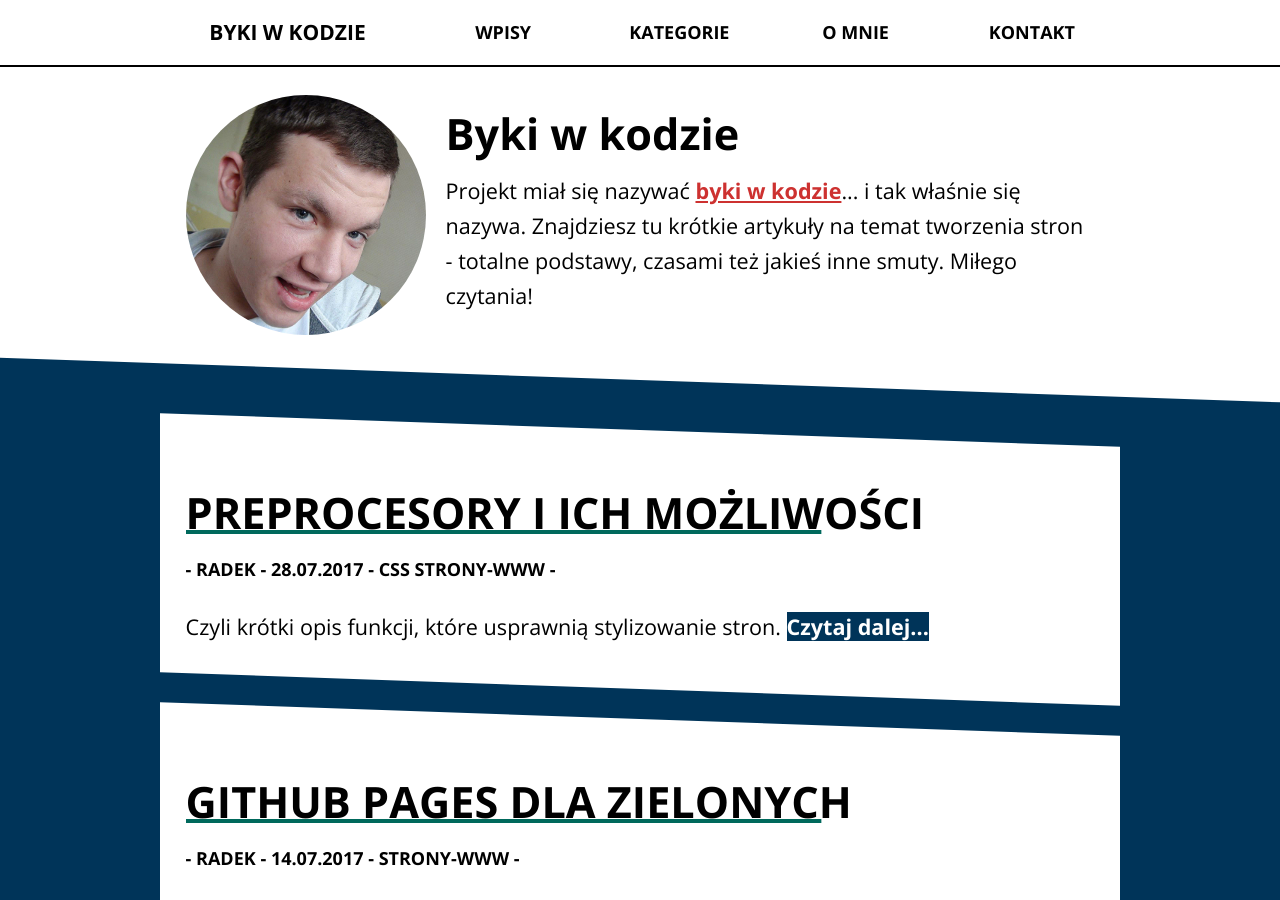
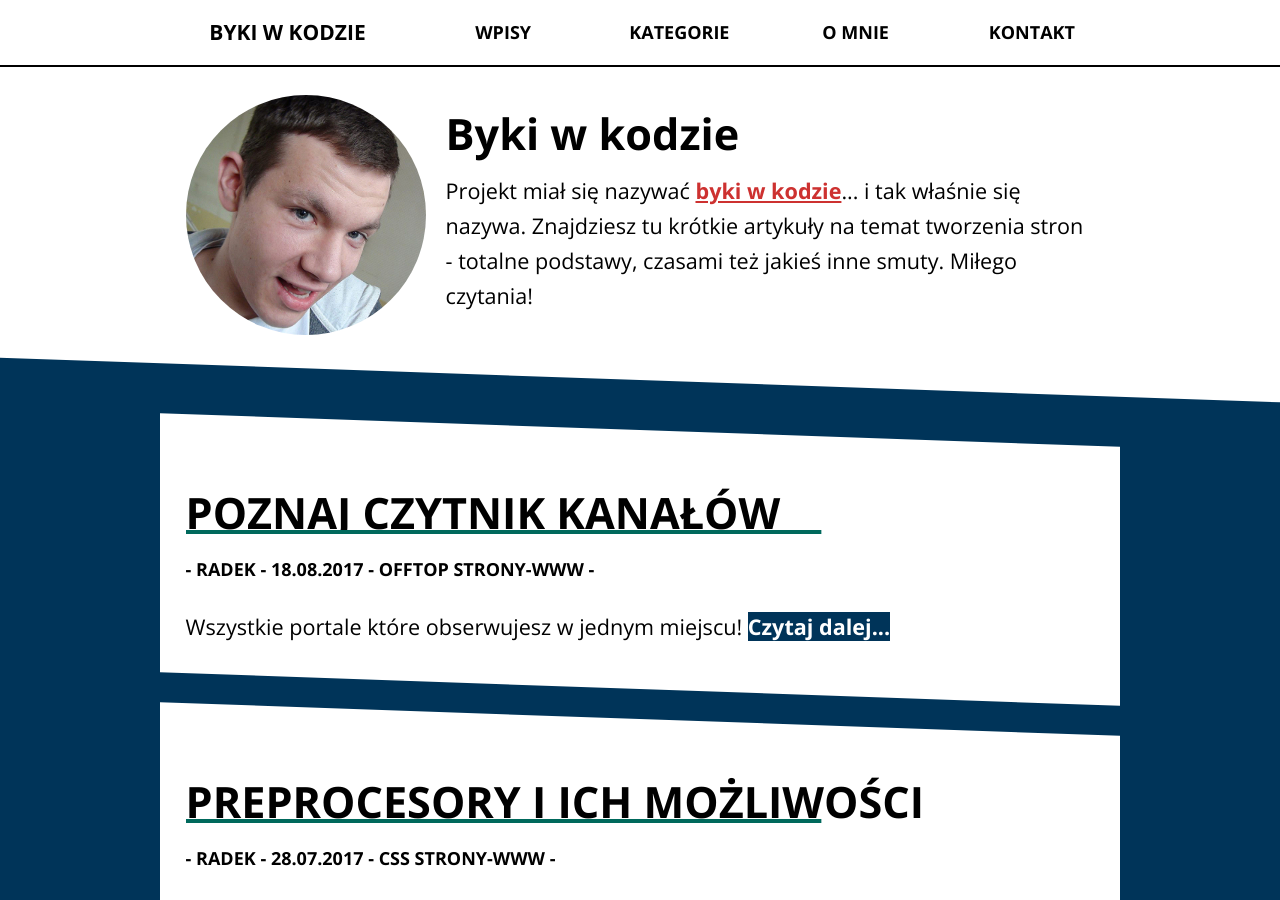
Before and after one commit to radek024/blog, a Jekyll site: the page built from index.html, in a window 1280 px wide and 900 px high. Built offline with Jekyll 4.4.1, drawn with Linux system fonts in a browser that asks for light colours; some of the changed lines change nothing that is shown.

Commit message:
new post

```diff
--- /dev/null
+++ b/_posts/2017-08-18-czytnik-kanalow.md
@@ -0,0 +1,76 @@
+---
+layout: post
+title: Poznaj czytnik kanałów
+author: Radek
+categories: offtop strony-www
+excerpt: Wszystkie portale które obserwujesz w jednym miejscu!
+comments: true
+img-thumb: 2017-08-18.png
+---
+
+Bardzo często spotykam się z takimi słowami:
+
+>Ciekawy artykuł, chętnie go przeczytam! W sumie to portal mi się podoba, dodam do zakładek…
+
+I tutaj kończy się przygoda z taką stroną. **Kto przegląda zakładki?** Mi się zdarzyło kilka razy, ale tylko ze względu na sprzyjające warunki. Nudziło mi się (i nie była to wcale lekcja angielskiego), a posiadałem połączenie Wi-Fi. Wtedy też uznałem, że sposób czytania treści w taki sposób (poprzez zakładki) jest bardzo niewygodny. Przełączanie się pomiędzy stronami już stanowiło problem. I mam tu na myśli przeskakiwanie w obrębie portalu. Przechodzenie z portalu na portal było jeszcze bardziej uciążliwe.
+
+Przeglądając strony można napotkać się na takie pojęcia jak **RSS** czy **Atom**. W dużym uproszczeniu są to standardy, które umożliwiają pokazanie treści danej witryny. Atom jest nowszym rozwiązaniem, które jest nieco lepiej zbudowane. RSS oraz Atom nieco się różnią, ale w swoich założeniach służą do tego samego: **ułatwienia przeglądania sieci**.
+
+### Przykłady występowania RSS oraz Atoma
+
+Wydawać się może, że RSS oraz Atom umarły śmiercią naturalną. Nic bardziej mylnego! Moim zdaniem zostały one zepchnięte na dalszy plan ze względu na sieci społecznościowe. Wiele portali posiada własnego Facebooka czy Twittera, gdzie użytkownicy są informowani o nowościach na stronie portalu. Problemem jest to, że treści z tego typu gigantów nie zawsze mogą do nas dotrzeć. Zbyt dużo materiałów prowadzi do nadawania priorytetów danym informacjom, przez co może nas ominąć jakiś nowy wpis. Mogę to potwierdzić - prowadzę fanpage który nie posiada dużej ilości odbiorców, a mimo to nie każdy wpis nie trafia do pełnej liczby odbiorców lajkujących stronę.
+
+Porównując dalej, RSS można traktować jako własną telegazetę. Z tą różnicą, że na treści telegazety nie mamy wpływu. I źródeł, z których mamy okazję czytać jest zdecydowanie o wiele więcej.
+
+Idealnym miejscem gdzie można spotkać RSSa/Atoma są wszelkiego rodzaju blogi. Wpisy, które się w nich pojawiają są idealnym materiałem na treści do czytnika. I to chyba ich najpopularniejsze rozwiązanie. Dzięki nim nie musimy przechodzić na strony naszych ulubionych blogów (czy też portali), aby móc przejrzeć najnowsze treści. Innym, całkiem ciekawym wykorzystaniem jest… lista subskrypcji na YouTube. Możemy ją wyeksportować do `.xml`, dzięki czemu lista nowych filmów będzie się pojawiała na liście.
+
+Fajnym przykładem wykorzystania RSSa jest projekt [y2rss.com](https://y2rss.com/), który pozwala na słuchanie wszelkiego rodzaju treści z youtube’a na telefonie czy komputerze. W dużym uproszczeniu film jest pobierany przez RSSa i odpowiednio konwertowany.
+
+### Konfiguracja czytnika
+
+Wybór czytnika nie jest łatwym zadaniem. Z moich obserwacji obecnie w tej dziedzinie konkurują głównie dwie aplikacje: **Feedly** oraz **Inoreader**. Używam tej pierwszej - jest całkiem wygodna. Wersja której używam jest darmowa, ale istnieje również wersja płatna poszerzająca działanie owej aplikacji. Jej również użyję do przedstawienia jak dodać swoje portale do czytnika.
+
+Zacznijmy od założenia konta na portalu. Tutaj możliwości jest całkiem sporo. Można to zrobić poprzez zwykłą rejestrację, konto na Facebooku, Google’u, Twitterze… Zdecydowałem się na zwykłe konto. Rejestracja nie jest trudna (jak zwykle zresztą), więc ten krok pominę. Ekran startowy jest mało ciekawy, więc przejdźmy bezpośrednio do dodawania własnych portali.
+
+![Obrazek przedstawia panel "Feeds" w aplikacji feedly]({{site.baseurl}}/img/post-img/2017-08-18/fot01.png)
+
+
+Po lewej stronie znajduje się mały, szary panel. Kliknijmy w przycisk **Create your first feed**.
+
+![Obrazek przedstawia okno wyszukiwania w feedly]({{site.baseurl}}/img/post-img/2017-08-18/fot02.png)
+
+Po wpisaniu nazwy portalu w okno wyszukiwania powinien się on pojawić. Rzecz jasna mowa tutaj o dużych portalach - takiego #bykiwkodzie tam nie będzie ;).
+
+Poniżej znajduje się lista stron, które pasują do danego zapytania. **Co jeżeli jednak chcemy dodać portal którego nam akurat nie wyszukuje?** Wtedy możemy po prostu w miejsce wyszukiwania podać adres do strony która nas interesuje.
+
+**Nie każda strona posiada jednak RSSa lub Atoma.** Wtedy niestety nie możemy nic z tym zrobić - ewentualnie warto napisać do osoby odpowiedzialnej za witrynę o wdrożenie tej technologii. Warto przy okazji wspomnieć, że wszystkie strony oparte na Wordpressie wykorzystują RSSa natywnie. Co za tym idzie, [prawie 30% całego Internetu jest w zasięgu czytników](https://w3techs.com/technologies/details/cm-wordpress/all/all)! Rzecz jasna ogólny odsetek jest większy, ale to jest podstawa do której możemy na spokojnie się odwołać. Uważam, że to bardzo dużo liczba.
+
+Przejdźmy dalej; **klikając w przycisk “Follow” pojawia się nam takie okno**:
+
+![Obrazek przedstawia tworzenie pierwszej kolekcji w feedly]({{site.baseurl}}/img/post-img/2017-08-18/fot03.png)
+
+Okienko te pozwala na utworzenie tzw. **kolekcji**, które ułatwiają podział treści. Uznajmy, że na potrzeby tego artykułu utworzymy dwie: jedną nazwiemy *telefony*, a drugą - *gotowanie*. Rzecz jasna warto tworzyć kolekcje tematyczne, tak aby łatwiej było nam operować danym obszarem treści.
+
+Do każdej z kolekcji dodajmy po trzy źródła.
+
+![Obrazek przedstawia tworzenie pierwszej kolekcji w feedly]({{site.baseurl}}/img/post-img/2017-08-18/fot04.png)
+
+Tak prezentuje się panel po lewej stronie. Po kliknięciu w dany tytuł kolekcji jesteśmy do niej przenoszeni. Zakładka “All” pozwala na przejrzenie całości obserwowanych przez nas treści. Wygodna sprawa, no nie?
+
+![Obrazek przedstawia utworzoną kolekcję w feedly]({{site.baseurl}}/img/post-img/2017-08-18/fot05.png)
+
+I tak oto możemy korzystać z kolekcji oraz czytnika. Feedly dba o użytkownika i podczas pierwszych kroków w aplikacji pojawia się dużo tooltipów, które pozwalają na zapoznanie się ze środowiskiem.
+
+### Zalety oraz wady korzystania z czytników
+
+Czytniki mają już swoje lata. Czy mimo to są bezużyteczne? Moim zdaniem nie. To naprawdę wygodne narzędzia, które pozwalają na łatwiejszą organizację treści które lubimy. Dzięki feedly nie posiadam tablicy zarzuconej wszelkiej treści wpisami na temat stron internetowych czy informacjami o aktualnościach w mojej okolicy. Jeżeli używamy takiej aplikacji całkiem często możemy w sumie odpuścić Facebooka, jeżeli ten służy nam wyłącznie do obserwowania “co w trawie piszczy”.
+
+Problemem jednak tak starego rozwiązania jest niemal brak interakcji. To moim zdaniem zniszczyło czytniki. Facebook oraz inne media społecznościowe posiadają możliwość komentowania oraz reagowania na dane treści. Takiego czegoś brakuje RSSowi oraz Atomowi. Implementacja tego teraz nie ma jakiegokolwiek sensu, mogłaby być nawet ostatecznym nożem w plecy.
+
+Inną sprawą jest częstotliwość aktualizowania treści. Po dodaniu portalu do jednej z kolekcji aplikacja natychmiast udostępnia zestaw artykułów z danej witryny. Mimo to czas odświeżania jest różny; od kilkunastu minut do nawet kilku godzin. Warto mieć to na uwadze, szczególnie kiedy interesują nas natychmiastowe wiadomości. Z jednej strony mamy pewność, że dana informacja do nas trafi, ale z drugiej - nie zawsze na czas. Osobiście kiedy konfigurowałem RSSa na #bykiwkodzie miałem lekki problem - wpisy pojawiły się, ale prowadziły do złej strony. Po prostu w RSSie generowałem sobie zły adres. Trochę się z tym pomęczyłem, ale się udało - o ile mnie pamięć nie myli, to musiałem poczekać około 4-5 godzin. Tutaj jednak czas oczekiwania był zależny od zmiany konfiguracji pliku, a nie nowego wpisu.
+
+### Podsumowanie
+
+Uważam że czytniki to naprawdę dobra sprawa. Może jednak nie jest tak źle? Osobiście jestem w stanie policzyć na palcach jednej ręki znajomych, które używają tego niedocenionego udogodnienia. Jestem przekonany, że byłoby takich zdecydowanie więcej… gdyby tylko wiedziały o narzędziu, jakim jest czytnik.
+
+A co warto obserwować na czytnikach jeżeli idzie o strony internetowe? Kiedyś napiszę o tym bardzo duży artykuł ( ͡° ͜ʖ ͡°). Póki co zapraszam do innych wpisów - może już na czytniku?
```
Also changed, not shown: _posts/2017-07-28-preprocesory-css-opis.md (line endings or trailing spaces), img/post-img/2017-08-18/fot01.png (added), img/post-img/2017-08-18/fot02.png (added), img/post-img/2017-08-18/fot03.png (added), img/post-img/2017-08-18/fot04.png (added), img/post-img/2017-08-18/fot05.png (added), img/post-thumb/2017-08-18.png (added).
